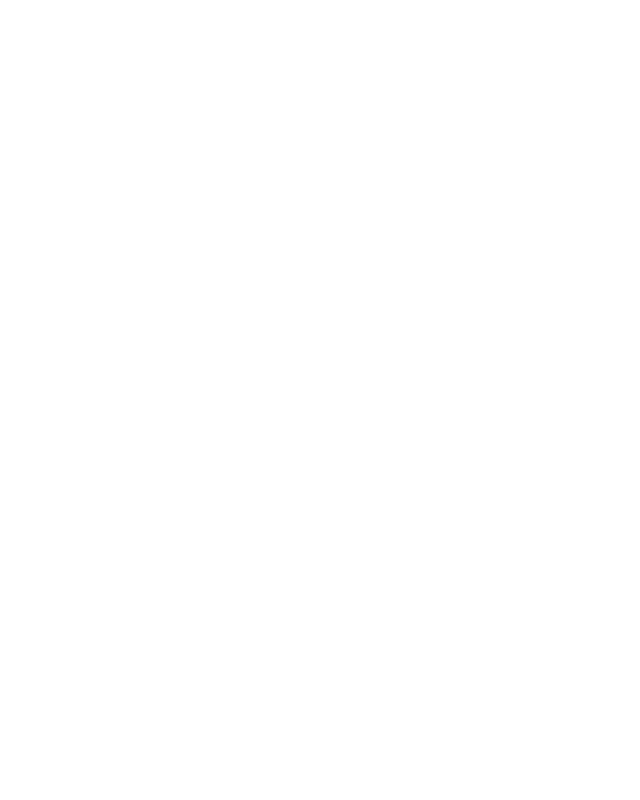
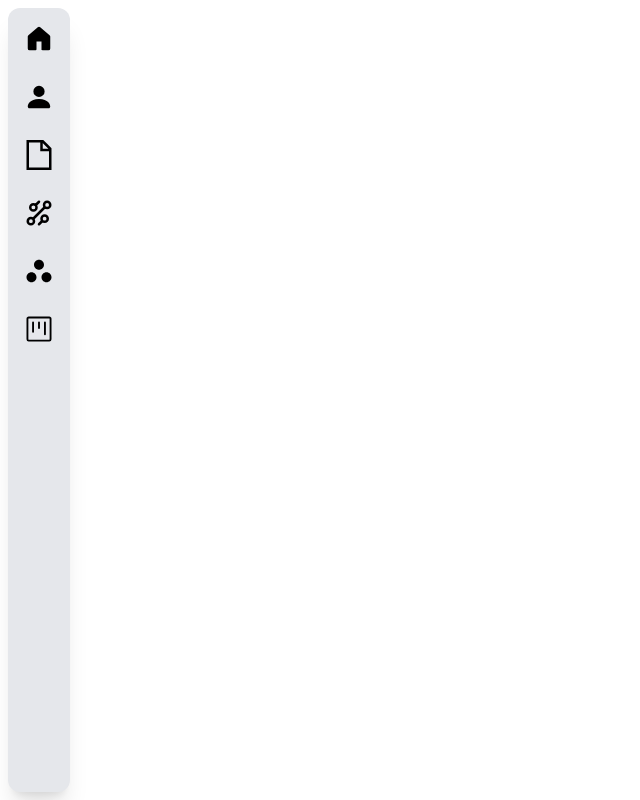
Before and after one commit to GillKaran23/Frontend-Projects, a React (Vite) app: page /portfolio in a window 1280 px wide. Before the commit this address had no page. Shown: the whole page, without its empty margins (0-640 px from the left). Built offline with nearby package versions, Linux system fonts and the light colour scheme.

Commit message:
Started PortFolio

```diff
--- a/package.json
+++ b/package.json
@@ -10,6 +10,9 @@
     "preview": "vite preview"
   },
   "dependencies": {
+    "@emotion/react": "^11.13.0",
+    "@emotion/styled": "^11.13.0",
+    "@mui/material": "^5.16.5",
     "@splidejs/react-splide": "^0.7.12",
     "react": "^18.3.1",
     "react-dom": "^18.3.1",
--- a/src/App.jsx
+++ b/src/App.jsx
@@ -2,6 +2,7 @@
 import HomeScreen from "./HomeScreen"
 import PizzaHomeScreen from "./PizzaHomeScreen";
 import MioraHomeScreen from "./MioraHomeScreen";
+import PortHomeScreen from "./PortHomeScreen";
 
 function App() {
 
@@ -11,6 +12,7 @@
         <Route path="/" element={<HomeScreen/>}></Route>
         <Route path="/pizzie" element={<PizzaHomeScreen/>}></Route>
         <Route path="/miora" element={<MioraHomeScreen/>}></Route>
+        <Route path="/portfolio" element={<PortHomeScreen/>}></Route>
       </Routes>
     </BrowserRouter>
   )
--- /dev/null
+++ b/src/PortHomeScreen.jsx
@@ -0,0 +1,10 @@
+import PortNavbar from "./Portfolio/navbar";
+
+let PortHomeScreen = ()=>{
+    return(
+        <>
+        <PortNavbar/>
+        </>
+    );
+}
+export default PortHomeScreen;
--- /dev/null
+++ b/src/Portfolio/navbar.jsx
@@ -0,0 +1,69 @@
+import { BsPersonFill } from "react-icons/bs";
+import { GoHomeFill, GoProject } from "react-icons/go";
+import { GrDocument, GrTechnology } from "react-icons/gr";
+import { MdWorkspacesFilled } from "react-icons/md";
+
+const PortNavbar = () => {
+    let menuitems = [
+        {
+            id: 1,
+            logo: <GoHomeFill />,
+            text: "Home"
+        }, {
+            id: 2,
+            logo: <BsPersonFill />,
+            text: "About"
+        }, {
+            id: 3,
+            logo: <GrDocument />,
+            text: "Resume"
+        }, {
+            id: 4,
+            logo: <GrTechnology />,
+            text: "Skills"
+        }, {
+            id: 5,
+            logo: <MdWorkspacesFilled />,
+            text: "Experience"
+        }, {
+            id: 6,
+            logo: <GoProject />,
+            text: "Projects"
+        },
+    ];
+    return (
+        <>
+        <div className="fixed left-2 bottom-2 top-2 shadow-xl hidden md:block bg-gray-200 rounded-xl z-50">
+            <div className="text-3xl p-4 space-y-7">
+                {
+                    menuitems.map((value) => {
+                        return (
+                            <div key={value.id} className="flex relative items-center gap-3 cursor-pointer group" >
+                                <div>{value.logo}</div>
+                                <div className="absolute left-12 text-white bg-black hidden group-hover:block text-base rounded-xl px-2 py-1">{value.text}</div>
+                            </div>
+                        );
+                    })
+                }
+            </div>
+        </div>
+
+
+        <div className="left-0 bottom-0 right-0 px-8 fixed md:hidden bg-gray-200 flex justify-between p-4 rounded-t-xl z-50">
+            {
+                menuitems.map((value)=>{
+                    return(
+                        <div key={value.id} className="text-3xl">
+                            {value.logo}
+                        </div>
+                    );
+                })
+            }
+        </div>
+        </>
+
+
+    );
+};
+
+export default PortNavbar;
```
Also changed, not shown: 1 other file (tests, documents, lock files or other folders).
